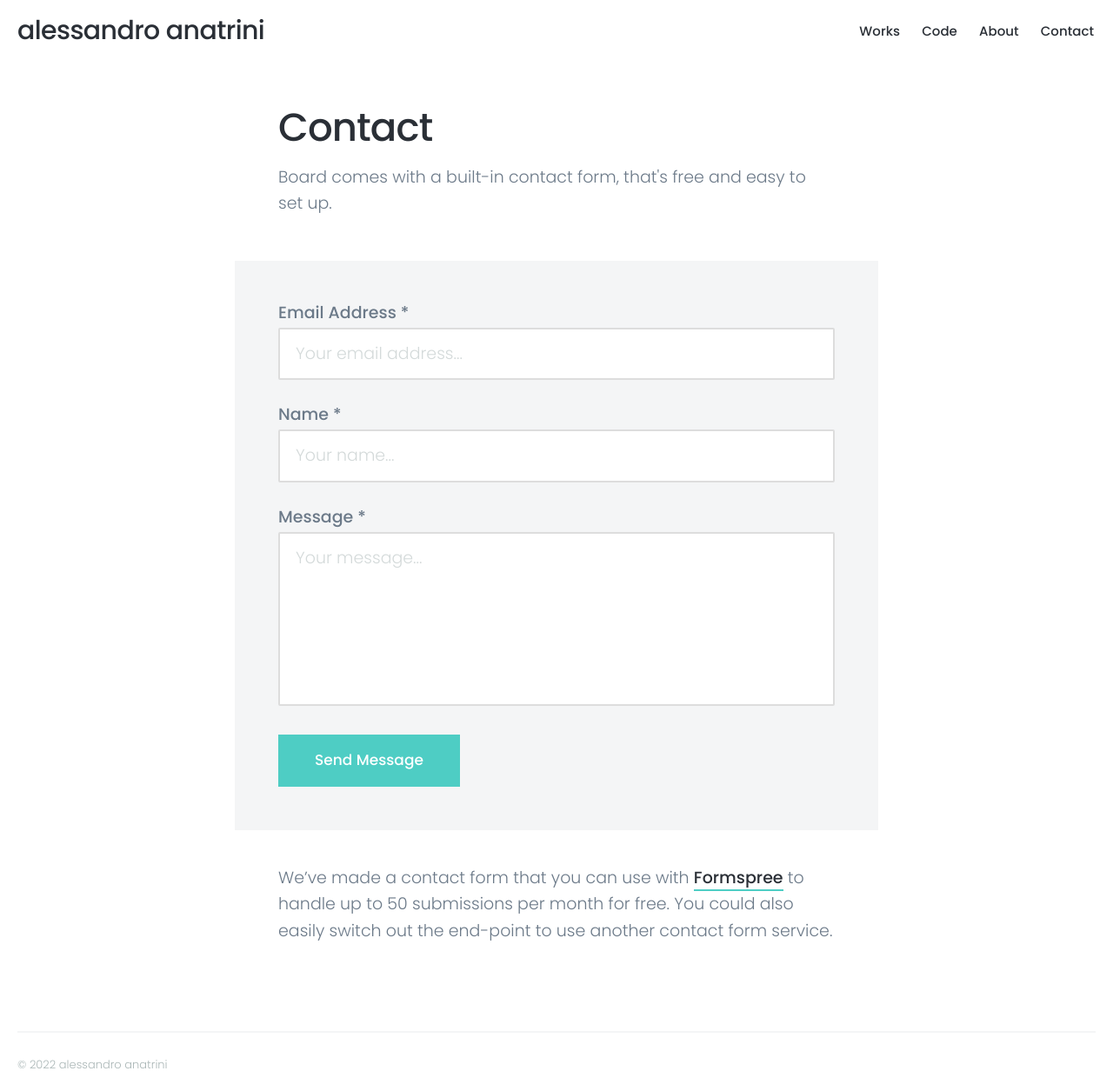
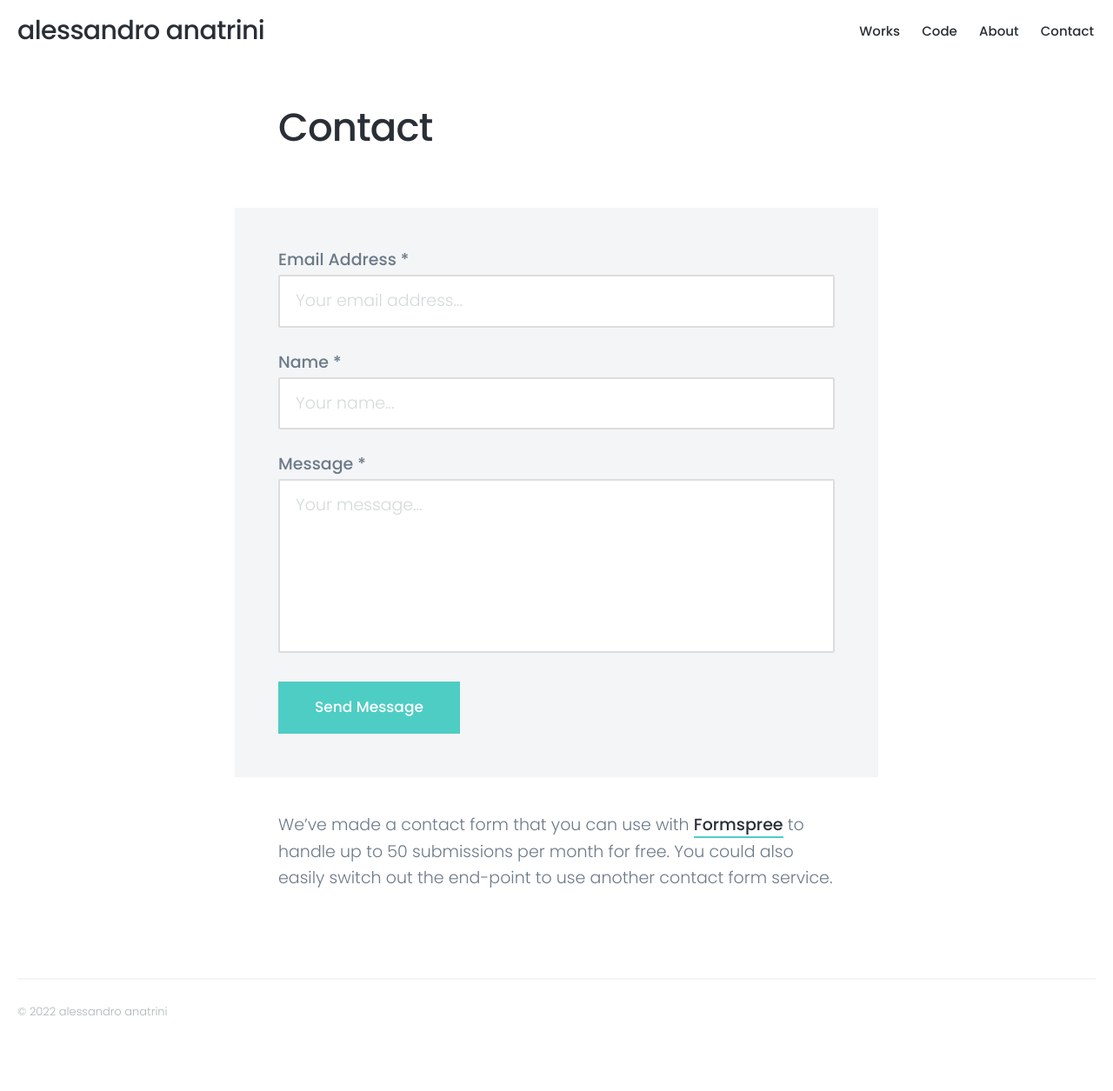
Before and after one commit to al-anatrini/al-anatrini.github.io, a Jekyll site: the page built from _pages/contact.md, in a window 1280 px wide. Shown: the whole page at 87% size. Built offline with Jekyll 4.4.1, drawn with Linux system fonts in a browser that asks for light colours; nearby versions of some CDN libraries; after the commit the page ends 1194 px from its top, so only the background shows below that.

Commit message:
no header

```diff
--- a/_pages/contact.md
+++ b/_pages/contact.md
@@ -1,7 +1,7 @@
 ---
 title: Contact
-subtitle: Board comes with a built-in contact form, that's free and easy to set up.
-description: Board is a stylish full-width masonry grid theme.
+subtitle: ''
+description: ''
 featured_image: /images/demo/about.jpg
 ---
 
```
Also changed, not shown: _posts/2018-06-30-demo-post.md (+1 -1 lines).
